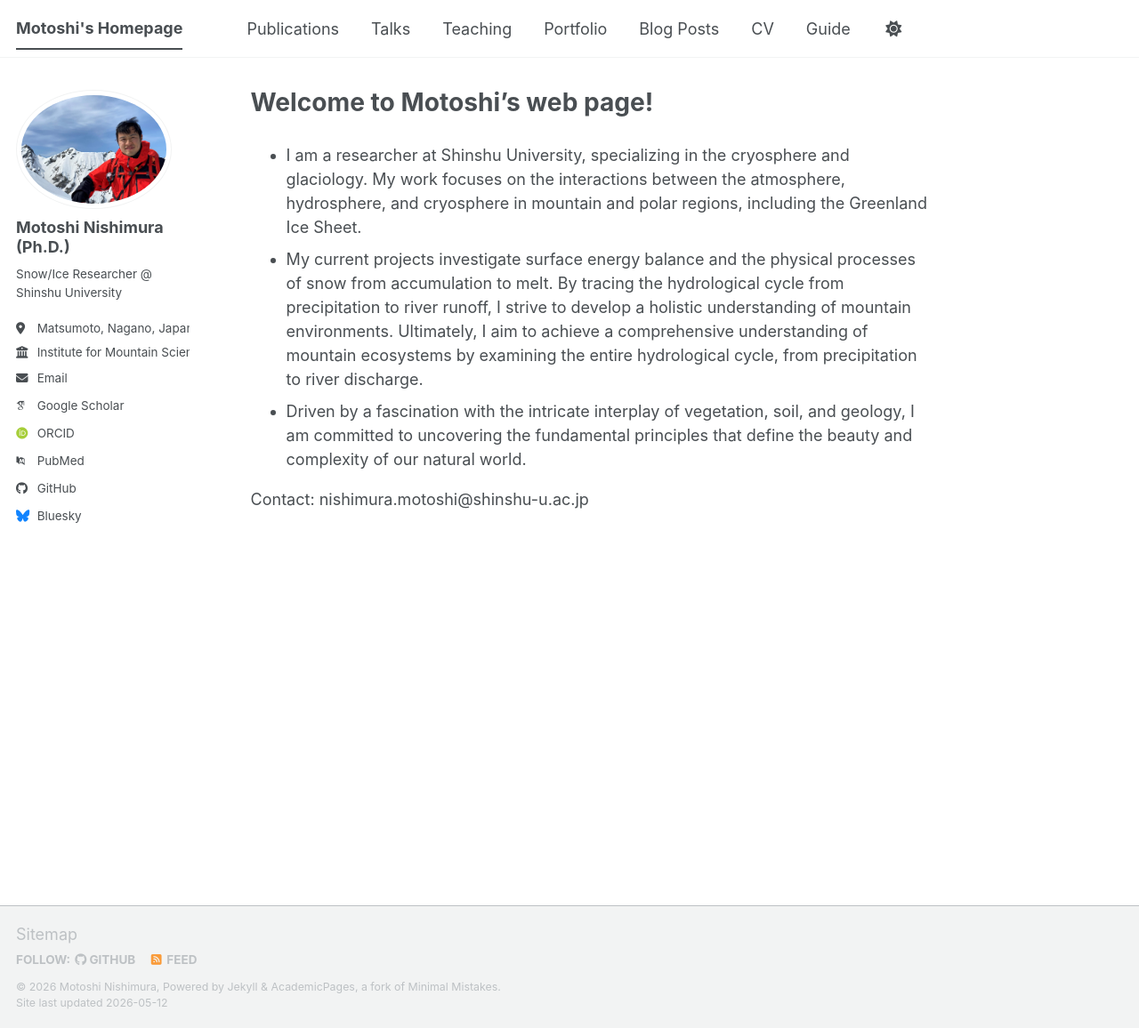
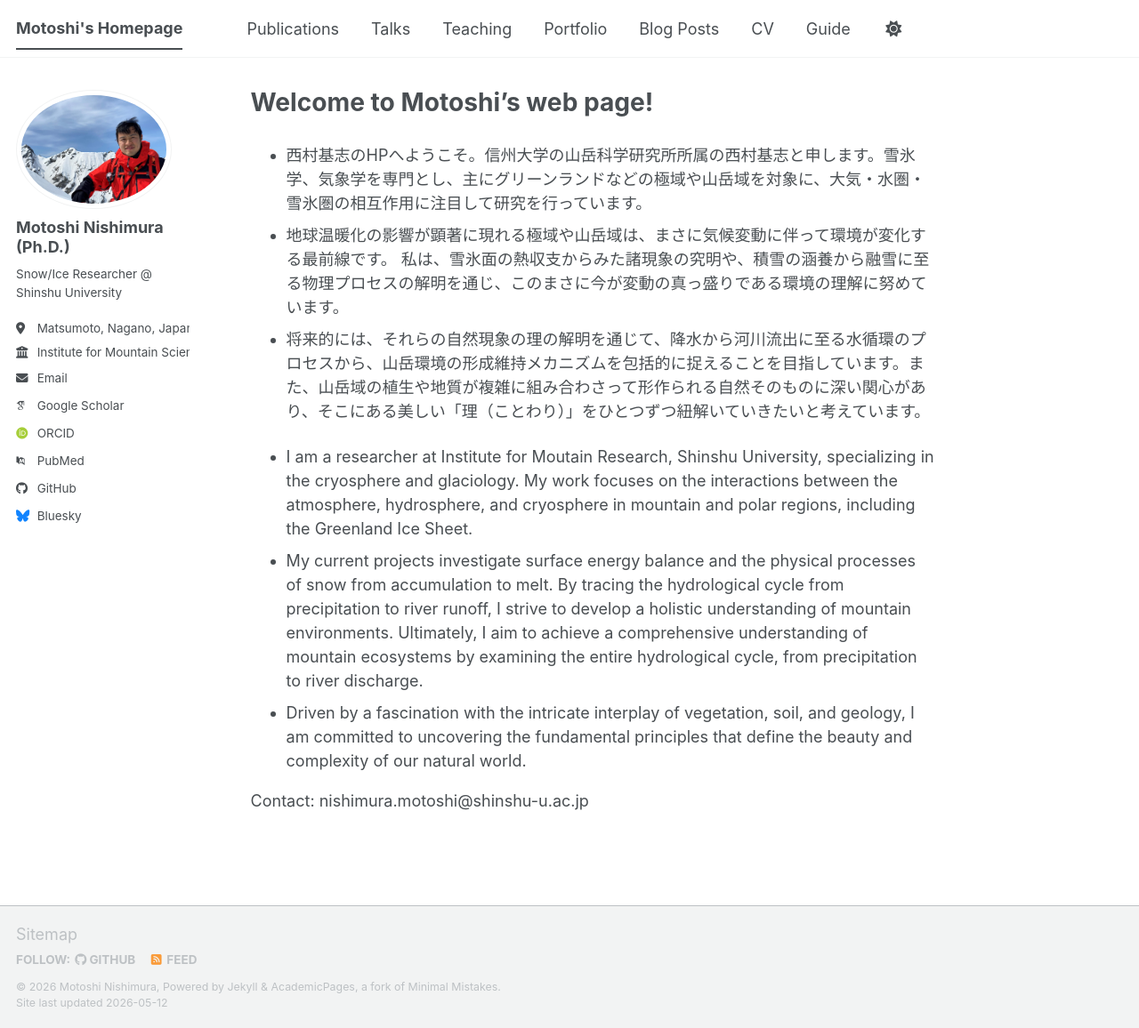
Before and after one commit to MotoshiNishimura/MotoshiNishimura.github.io, a Jekyll site: the page built from _pages/about.md, in a window 1280 px wide and 1156 px high. Shown: the whole window at 89% size. Built offline with Jekyll 4.4.1, drawn with Linux system fonts in a browser that asks for light colours; some web fonts are replaced; a script bundle is joined from its source files by our own code; library files that are not in the unit come from our copies.

Commit message:
Update about.md

```diff
--- a/_pages/about.md
+++ b/_pages/about.md
@@ -7,7 +7,11 @@ redirect_from:
   - /about.html
 ---
 
-* I am a researcher at Shinshu University, specializing in the cryosphere and glaciology. My work focuses on the interactions between the atmosphere, hydrosphere, and cryosphere in mountain and polar regions, including the Greenland Ice Sheet.
+* 西村基志のHPへようこそ。信州大学の山岳科学研究所所属の西村基志と申します。雪氷学、気象学を専門とし、主にグリーンランドなどの極域や山岳域を対象に、大気・水圏・雪氷圏の相互作用に注目して研究を行っています。
+* 地球温暖化の影響が顕著に現れる極域や山岳域は、まさに気候変動に伴って環境が変化する最前線です。 私は、雪氷面の熱収支からみた諸現象の究明や、積雪の涵養から融雪に至る物理プロセスの解明を通じ、このまさに今が変動の真っ盛りである環境の理解に努めています。
+* 将来的には、それらの自然現象の理の解明を通じて、降水から河川流出に至る水循環のプロセスから、山岳環境の形成維持メカニズムを包括的に捉えることを目指しています。また、山岳域の植生や地質が複雑に組み合わさって形作られる自然そのものに深い関心があり、そこにある美しい「理（ことわり）」をひとつずつ紐解いていきたいと考えています。
+
+* I am a researcher at Institute for Moutain Research, Shinshu University, specializing in the cryosphere and glaciology. My work focuses on the interactions between the atmosphere, hydrosphere, and cryosphere in mountain and polar regions, including the Greenland Ice Sheet.
 * My current projects investigate surface energy balance and the physical processes of snow from accumulation to melt. By tracing the hydrological cycle from precipitation to river runoff, I strive to develop a holistic understanding of mountain environments. Ultimately, I aim to achieve a comprehensive understanding of mountain ecosystems by examining the entire hydrological cycle, from precipitation to river discharge.
 * Driven by a fascination with the intricate interplay of vegetation, soil, and geology, I am committed to uncovering the fundamental principles that define the beauty and complexity of our natural world.
 
```
